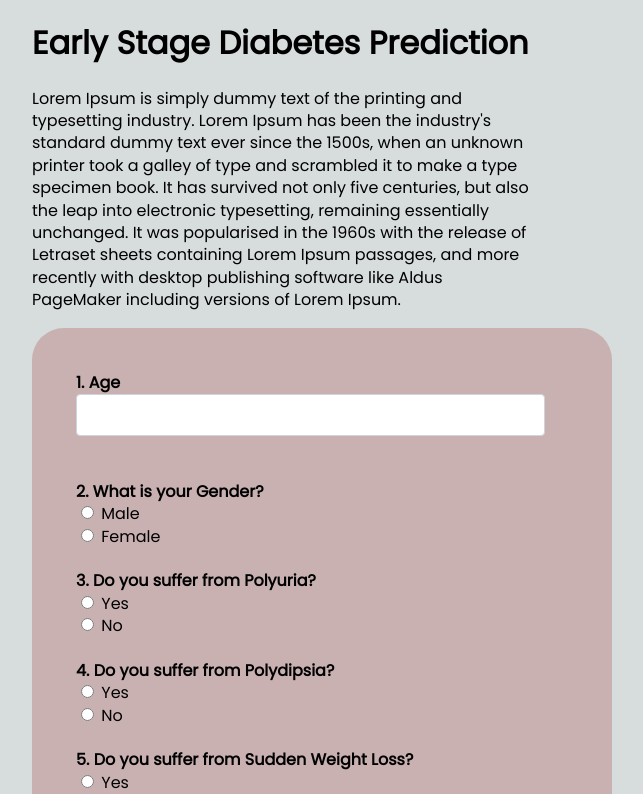
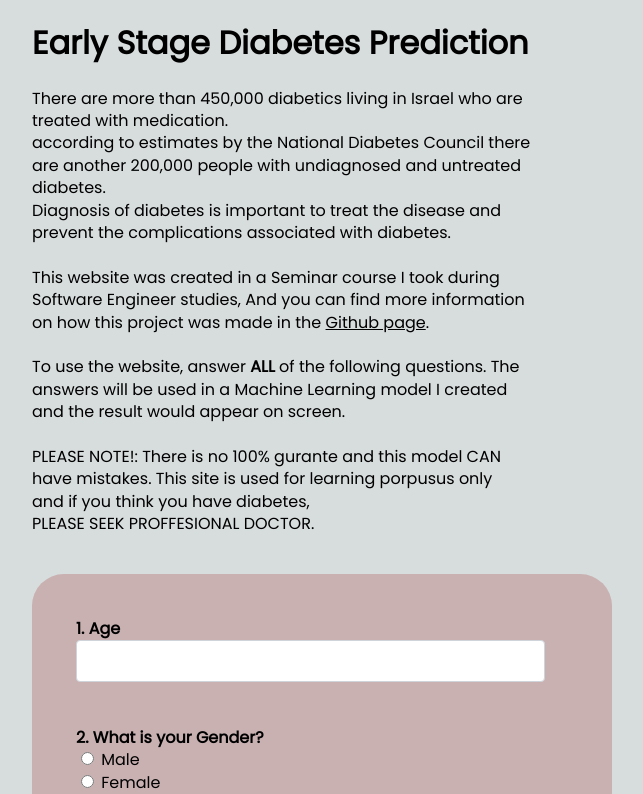
Before and after one commit to birkagal/diabetes-classifier, a Flask app: page / in a window 1280 px wide. Shown: the top 794 px of the page, without its empty margins (358-1001 px from the left). Run offline with Flask 2, Linux system fonts and the light colour scheme.

Commit message:
Adding website description, gitignore file and code cleanup

```diff
--- a/classifiers/classifiers.py
+++ b/classifiers/classifiers.py
@@ -116,6 +116,5 @@ print(f"final report =\n{classification_report(y_pred, y_test)}")
 
 classifiers = [mlpc, dtc, ptc]
 
-pickle.dump(dtc, open("dtc.pickle", 'wb'))
-pickle.dump(ptc, open("ptc.pickle", 'wb'))
+# MLP Classifier has the best result, pickle it to be used in https://diabetesclassifier.herokuapp.com/
 pickle.dump(mlpc, open("mlpc.pickle", 'wb'))
--- a/classify.py
+++ b/classify.py
@@ -1,12 +1,12 @@
 import pickle
 import json
-from sklearn.tree import DecisionTreeClassifier
-from sklearn.linear_model import Perceptron
 from sklearn.neural_network import MLPClassifier
 
 def classify(data):
+    # Load model from picke file
     mlpc = pickle.load(open("./classifiers/mlpc.pickle", 'rb'))
     predict = [[]]
+    # Set predict list using given data
     for key in data:
         if key == 'age':
             predict[0].append(int(data[key])/100)
@@ -21,6 +21,7 @@ def classify(data):
             else:
                 predict[0].append(0)
 
+    # Apply the model to the predict data, get the result then return it
     result = mlpc.predict(predict)
     if result == [0]:
         return False
--- a/static/styles/style.css
+++ b/static/styles/style.css
@@ -14,6 +14,18 @@ form {
   border-radius: 2rem;
   width: 500px;
   margin: auto;
+}
+
+a:link {
+  color: black;
+  text-decoration: underline;
+  background-color: transparent;
+}
+
+a:visited {
+  color: black;
+  text-decoration: underline;
+  background-color: transparent;
 }
 
 .form-inputs {
--- a/templates/index.html
+++ b/templates/index.html
@@ -18,16 +18,21 @@
     <h1>Early Stage Diabetes Prediction</h1>
 
     <p>
-      Lorem Ipsum is simply dummy text of the printing and typesetting industry.
-      Lorem Ipsum has been the industry's standard dummy text ever since the
-      1500s, when an unknown printer took a galley of type and scrambled it to
-      make a type specimen book. It has survived not only five centuries, but
-      also the leap into electronic typesetting, remaining essentially
-      unchanged. It was popularised in the 1960s with the release of Letraset
-      sheets containing Lorem Ipsum passages, and more recently with desktop
-      publishing software like Aldus PageMaker including versions of Lorem
-      Ipsum.
-    </p>
+        There are more than 450,000 diabetics living in Israel who are treated with medication.<br>
+        according to estimates by the National Diabetes Council there are another 200,000 people with undiagnosed and untreated diabetes.<br>
+        Diagnosis of diabetes is important to treat the disease and prevent the complications associated with diabetes. <br>
+    <br>
+        This website was created in a Seminar course I took during Software Engineer studies, And you can find more information <br>
+        on how this project was made in the <a href="https://github.com/birkagal/diabetes-classifier" target="_blank">Github page</a>.<br>
+    <br>
+        To use the website, answer <b>ALL</b> of the following questions. The answers will be used in a Machine Learning model I created<br>
+        and the result would appear on screen.<br>
+    <br>
+        PLEASE NOTE!: There is no 100% gurante and this model CAN have mistakes. This site is used for learning porpusus only<br>
+        and if you think you have diabetes, <br>
+        PLEASE SEEK PROFFESIONAL DOCTOR.<br>
+<br>
+ </p>
 
     <form action="javascript:click_submit()">
       <div class="input-headings">
```
Also changed, not shown: 1 other file.
